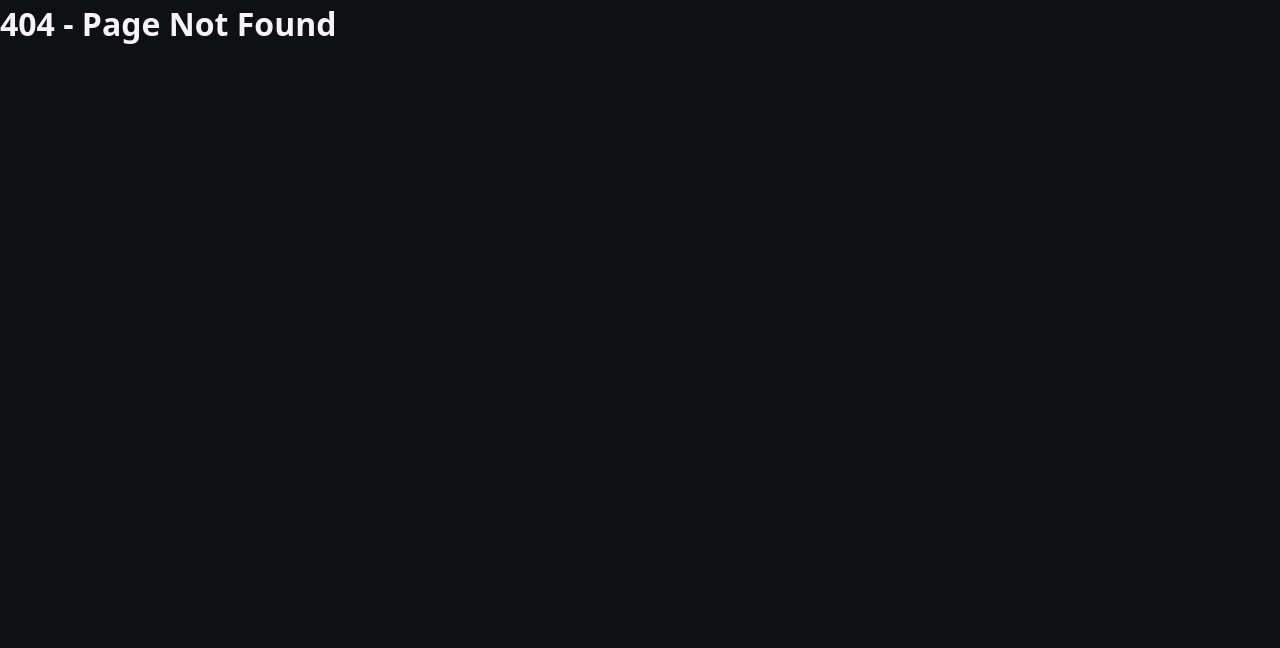
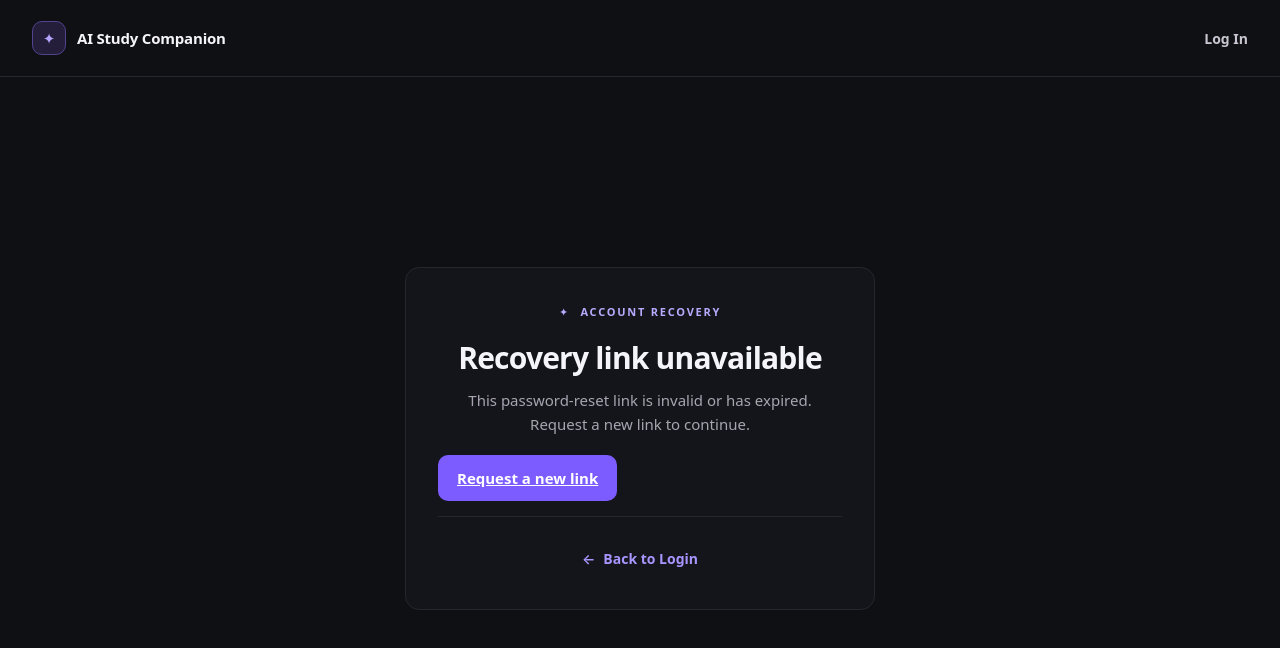
Before and after one commit to acev-0007/CPSC_491_Study_Companion, a React app in the folder frontend/: page /reset-password in a window 1280 px wide. Before the commit this address had no page. Shown: the top 648 px of the page. Built offline with nearby package versions, Linux system fonts and the light colour scheme; the HTML template or start-up script is replaced by a standard one.

Commit message:
feat(auth): SCRUM-292 implement secure password reset completion

```diff
--- /dev/null
+++ b/frontend/src/pages/ResetPassword.jsx
@@ -0,0 +1,156 @@
+import { useEffect, useRef, useState } from "react";
+import { Link, useNavigate } from "react-router-dom";
+import { completePasswordReset, validatePasswordRecovery } from "../api/auth";
+
+// Read the one-time recovery callback once, then promptly remove credentials
+// from the address bar and browser history. Never persist them in storage.
+function readRecoveryCallback() {
+  const url = new URL(window.location.href);
+  const hash = new URLSearchParams(url.hash.slice(1));
+  const query = url.searchParams;
+  const error = hash.get("error_code") || query.get("error_code") || hash.get("error") || query.get("error");
+  const accessToken = hash.get("access_token");
+  const refreshToken = hash.get("refresh_token");
+  const type = hash.get("type");
+  if (url.hash || url.search) {
+    window.history.replaceState(window.history.state, "", url.pathname);
+  }
+  if (error) return { error: true };
+  if (type !== "recovery" || !accessToken || !refreshToken) return { error: true };
+  return { accessToken, refreshToken };
+}
+
+function ResetPassword() {
+  const navigate = useNavigate();
+  const [recovery, setRecovery] = useState(null);
+  const [status, setStatus] = useState("checking");
+  const [password, setPassword] = useState("");
+  const [confirmation, setConfirmation] = useState("");
+  const [showPassword, setShowPassword] = useState(false);
+  const [error, setError] = useState("");
+  const callbackRef = useRef(null);
+
+  useEffect(() => {
+    // Keep one validation promise across React StrictMode effect replays.
+    if (!callbackRef.current) {
+      const callback = readRecoveryCallback();
+      callbackRef.current = {
+        callback,
+        promise: callback.error ? Promise.resolve(false) : validatePasswordRecovery(callback),
+      };
+    }
+    let active = true;
+    const { callback, promise } = callbackRef.current;
+    if (!callback.error) setRecovery(callback);
+    promise.then((valid) => {
+      if (active) setStatus(valid ? "ready" : "invalid");
+    }).catch((issue) => {
+      if (active) setStatus(issue.status === 429 ? "limited" : issue.status === 503 ? "service-error" : "invalid");
+    });
+    return () => { active = false; };
+  }, []);
+
+  async function handleSubmit(event) {
+    event.preventDefault();
+    if (status !== "ready") return;
+    setError("");
+    if (password.length < 8 || password.length > 128) {
+      setError("Your password must be between 8 and 128 characters.");
+      return;
+    }
+    if (password !== confirmation) {
+      setError("Passwords do not match.");
+      return;
+    }
+    setStatus("saving");
+    try {
+      await completePasswordReset({ ...recovery, password });
+      setPassword("");
+      setConfirmation("");
+      setRecovery(null);
+      callbackRef.current = null;
+      // A recovery link is one-time-use. Replace this history entry so
+      // Back does not revisit a consumed token and show an invalid-link screen.
+      navigate("/login", { replace: true, state: { passwordResetComplete: true } });
+    } catch (issue) {
+      if (issue.code === "same_password") {
+        setStatus("ready");
+        setError("Choose a password different from your current password.");
+      } else if (issue.status === 400) {
+        setStatus("ready");
+        setError("Password does not meet the account requirements. Please choose another password.");
+      } else if (issue.status === 401 || issue.status === 403) {
+        setStatus("invalid");
+      } else if (issue.status === 429) {
+        setStatus("ready");
+        setError("Too many attempts. Please try again later.");
+      } else {
+        setStatus("ready");
+        setError("We couldn't update your password. Please try again.");
+      }
+    }
+  }
+
+  const unavailable = ["invalid", "limited", "service-error"].includes(status);
+  return (
+    <div className="auth-page recovery-page">
+      <header className="recovery-header">
+        <div className="recovery-header-inner">
+          <Link className="recovery-brand" to="/" aria-label="AI Study Companion home">
+            <span className="recovery-brand-mark" aria-hidden="true">✦</span>
+            <span>AI Study Companion</span>
+          </Link>
+          <Link className="recovery-header-login" to="/login">Log In</Link>
+        </div>
+      </header>
+      <main className="recovery-main">
+        <section className="auth-panel recovery-panel" aria-labelledby="reset-heading">
+          <div className="auth-intro recovery-intro">
+            <p className="recovery-eyebrow"><span aria-hidden="true">✦</span> ACCOUNT RECOVERY</p>
+            <h1 className="auth-heading" id="reset-heading">
+              {status === "success" ? "Password updated" : unavailable ? "Recovery link unavailable" : "Create a new password"}
+            </h1>
+            <p className="auth-subtitle">
+              {status === "success" ? "Your password has been changed. You can now log in with your new password."
+                : status === "invalid" ? "This password-reset link is invalid or has expired. Request a new link to continue."
+                : status === "limited" ? "Too many requests. Please try again later or request a new recovery link."
+                : status === "service-error" ? "We couldn't verify your recovery link right now. Please request a new one later."
+                : "Choose a secure password for your account."}
+            </p>
+          </div>
+          {status === "checking" && <p className="recovery-confirmation" role="status">Checking your recovery link…</p>}
+          {status === "success" && <Link className="auth-button recovery-primary-link" to="/login">Go to Log In</Link>}
+          {unavailable && <Link className="auth-button recovery-primary-link" to="/forgot-password">Request a new link</Link>}
+          {(status === "ready" || status === "saving") && (
+            <form className="auth-form" onSubmit={handleSubmit} noValidate>
+              <div className="form-group">
+                <label htmlFor="reset-password">New Password</label>
+                <div className="password-field">
+                  <input id="reset-password" autoComplete="new-password" type={showPassword ? "text" : "password"}
+                    value={password} onChange={(event) => setPassword(event.target.value)} minLength={8} maxLength={128}
+                    aria-describedby="reset-password-help" disabled={status === "saving"} required />
+                  <button type="button" className="password-toggle" onClick={() => setShowPassword(!showPassword)}
+                    aria-label={showPassword ? "Hide password" : "Show password"} aria-pressed={showPassword}>
+                    {showPassword ? "Hide" : "Show"}
+                  </button>
+                </div>
+                <p className="recovery-help" id="reset-password-help">Use 8–128 characters.</p>
+              </div>
+              <div className="form-group">
+                <label htmlFor="reset-confirm-password">Confirm Password</label>
+                <input id="reset-confirm-password" autoComplete="new-password" type="password" value={confirmation}
+                  onChange={(event) => setConfirmation(event.target.value)} disabled={status === "saving"} required />
+              </div>
+              {error && <p className="auth-message auth-message-error" role="alert">{error}</p>}
+              <button className="auth-button" type="submit" disabled={status === "saving"} aria-busy={status === "saving"}>
+                {status === "saving" ? "Updating password…" : "Update Password"}
+              </button>
+            </form>
+          )}
+          <div className="recovery-footer"><Link to="/login"><span aria-hidden="true">←</span> Back to Login</Link></div>
+        </section>
+      </main>
+    </div>
+  );
+}
+export default ResetPassword;
--- a/frontend/src/routes/AppRoutes.jsx
+++ b/frontend/src/routes/AppRoutes.jsx
@@ -6,6 +6,7 @@ import { getCurrentUser } from "../api/auth";
 import Landing from "../pages/Landing";
 import Login from "../pages/Login";
 import ForgotPassword from "../pages/ForgotPassword";
+import ResetPassword from "../pages/ResetPassword";
 import Register from "../pages/Register";
 import EmailConfirmation from "../pages/EmailConfirmation";
 import Dashboard from "../pages/Dashboard";
@@ -115,6 +116,16 @@ function AppRoutes() {
           <>
             <title>Forgot Password | AI Study Companion</title>
             <ForgotPassword />
+          </>
+        }
+      />
+
+      <Route
+        path="/reset-password"
+        element={
+          <>
+            <title>Reset Password | AI Study Companion</title>
+            <ResetPassword />
           </>
         }
       />
```
